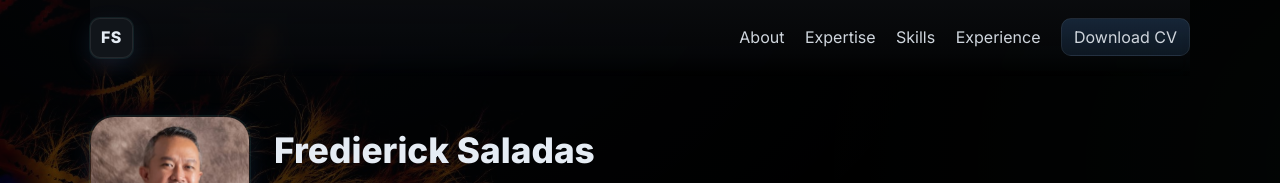
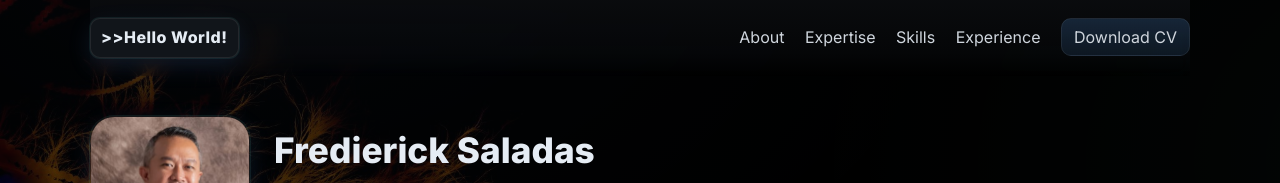
Before and after one commit to ciastirfry/fredierick_saladas, a plain HTML site: page index.html in a window 1280 px wide. Shown: the top 183 px of the page. Drawn offline with Linux system fonts and the light colour scheme.

Commit message:
portfolio updates

```diff
--- a/index.html
+++ b/index.html
@@ -11,7 +11,7 @@
 </head>
 <body>
   <header class="container nav">
-    <div class="brand">FS</div>
+    <div class="brand">>>Hello World!</div>
     <nav class="nav-links">
       <a href="#about">About</a>
       <a href="#expertise">Expertise</a>
```
